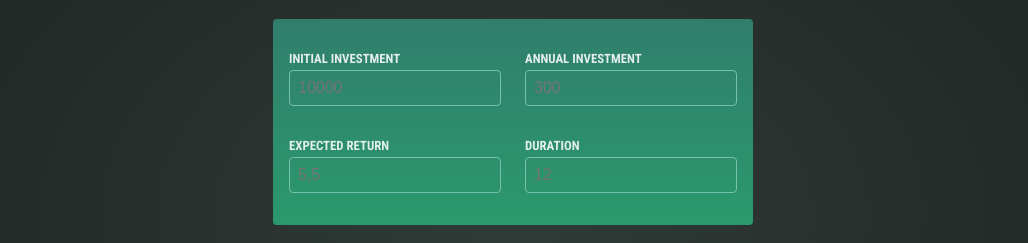
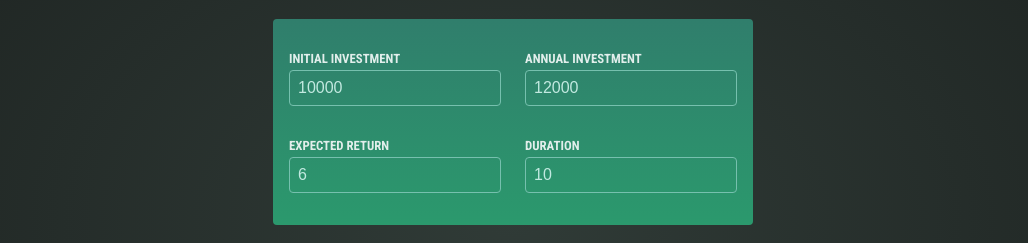
Before and after one commit to DakouriKobri/investment-calculator-react.js, a React (Vite) app: page / in a window 1280 px wide. Shown: the part 207-450 px from the top of the page, without its empty margins (127-1155 px from the left). Built offline with nearby package versions, Linux system fonts and the light colour scheme.

Commit message:
Get user input data

```diff
--- a/src/components/UserInput.jsx
+++ b/src/components/UserInput.jsx
@@ -1,27 +1,82 @@
+// NPM Packages
+import { useState } from 'react';
+
 export default function UserInput() {
+  const [userInput, setUserInput] = useState({
+    initialInvestment: 10000,
+    annualInvestment: 12000,
+    expectedReturn: 6,
+    duration: 10,
+  });
+
+  function handleChange(inputIdentifier, newValue) {
+    const updatedUserInput = (currentInput) => {
+      return {
+        ...currentInput,
+        [inputIdentifier]: newValue,
+      };
+    };
+
+    setUserInput(updatedUserInput);
+  }
+
   return (
     <section id="user-input">
       <div className="input-group">
         <p>
           <label htmlFor="investment">Initial Investment</label>
-          <input type="number" required aria-required placeholder="10000" />
+          <input
+            type="number"
+            required
+            aria-required
+            placeholder="10000"
+            value={userInput.initialInvestment}
+            onChange={(event) =>
+              handleChange('initialInvestment', event.target.value)
+            }
+          />
         </p>
 
         <p>
           <label htmlFor="investment">Annual Investment</label>
-          <input type="number" required aria-required placeholder="300" />
+          <input
+            type="number"
+            required
+            aria-required
+            placeholder="300"
+            value={userInput.annualInvestment}
+            onChange={(event) =>
+              handleChange('annualInvestment', event.target.value)
+            }
+          />
         </p>
       </div>
 
       <div className="input-group">
         <p>
           <label htmlFor="investment">Expected Return</label>
-          <input type="number" required aria-required placeholder="5,5" />
+          <input
+            type="number"
+            required
+            aria-required
+            placeholder="5,5"
+            value={userInput.expectedReturn}
+            onChange={(event) =>
+              handleChange('expectedReturn', event.target.value)
+            }
+          />
         </p>
 
         <p>
           <label htmlFor="investment">Duration</label>
-          <input type="number" required aria-required placeholder="12" />
+          <input
+            type="number"
+            required
+            aria-required
+            placeholder="12"
+            value={userInput.duration}
+            onChange={(event) => handleChange('duration', event.target.value)}
+          />
         </p>
       </div>
     </section>
```
